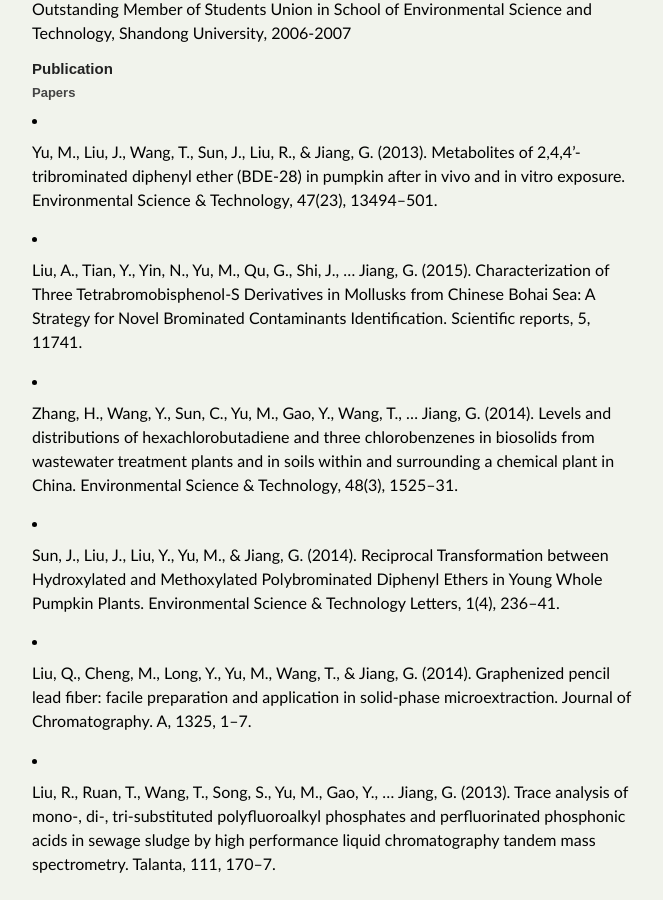
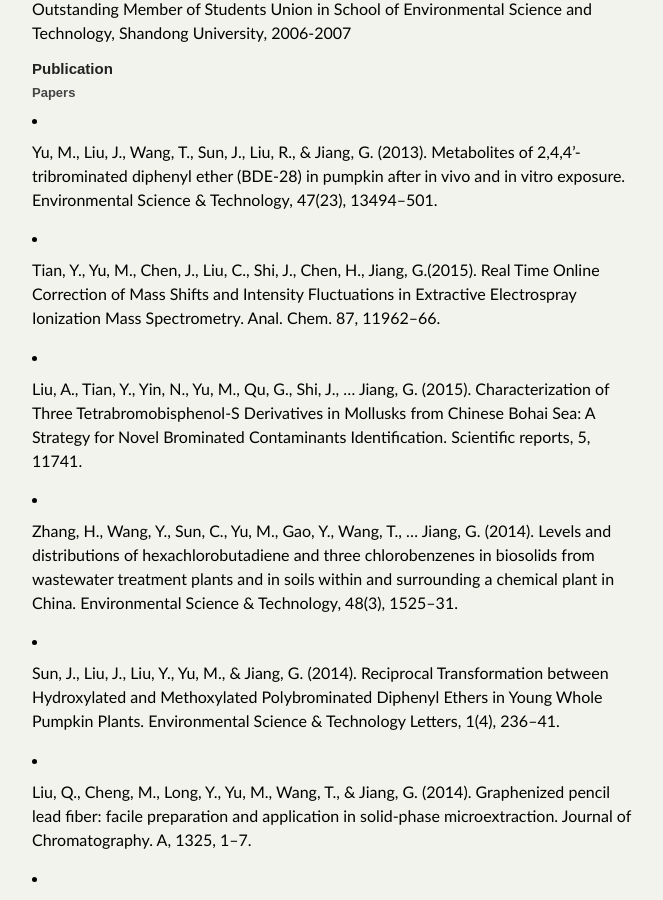
Before and after one commit to yufree/blog, a Jekyll site: the page built from vitae/index.md, in a window 1280 px wide and 900 px high, scrolled down 1502 px. Shown: the whole window, without its empty margins (308-971 px from the left). Built offline with Jekyll 4.4.1, drawn with Linux system fonts in a browser that asks for light colours; some web fonts are replaced; some of the changed text lies outside the part shown.

Commit message:
update cv

```diff
--- a/vitae/index.md
+++ b/vitae/index.md
@@ -59,6 +59,8 @@ POPs, Environmental Processes, Non-targeted Analysis, CSIA, Data Science
 
 - Yu, M., Liu, J., Wang, T., Sun, J., Liu, R., & Jiang, G. (2013). Metabolites of 2,4,4’-tribrominated diphenyl ether (BDE-28) in pumpkin after in vivo and in vitro exposure. Environmental Science & Technology, 47(23), 13494–501.
 
+- Tian, Y., Yu, M., Chen, J., Liu, C., Shi, J., Chen, H., Jiang, G.(2015). Real Time Online Correction of Mass Shifts and Intensity Fluctuations in Extractive Electrospray Ionization Mass Spectrometry. Anal. Chem. 87, 11962–66.
+
 - Liu, A., Tian, Y., Yin, N., Yu, M., Qu, G., Shi, J., … Jiang, G. (2015). Characterization of Three Tetrabromobisphenol-S Derivatives in Mollusks from Chinese Bohai Sea: A Strategy for Novel Brominated Contaminants Identification. Scientific reports, 5, 11741.
 
 - Zhang, H., Wang, Y., Sun, C., Yu, M., Gao, Y., Wang, T., … Jiang, G. (2014). Levels and distributions of hexachlorobutadiene and three chlorobenzenes in biosolids from wastewater treatment plants and in soils within and surrounding a chemical plant in China. Environmental Science & Technology, 48(3), 1525–31.
@@ -97,6 +99,8 @@ POPs, Environmental Processes, Non-targeted Analysis, CSIA, Data Science
 
 - Miao Yu, 2015, Organic Stable Isotope Analysis with GC-qMS for PBDEs in a molecular view, Isotopes 2015, Jerusalem, Israel
 
+- Miao Yu, 2015, Data visualization of GC-MS and its application in environmental analysis, The 8th National Conference on Environmental Chemistry, Guangzhou, China
+
 ## Recommendation
 
 [Prof. Brain Caffo from JHU](https://github.com/yufree/blog/blob/gh-pages/vitae/BrainCaffo.pdf)
```
